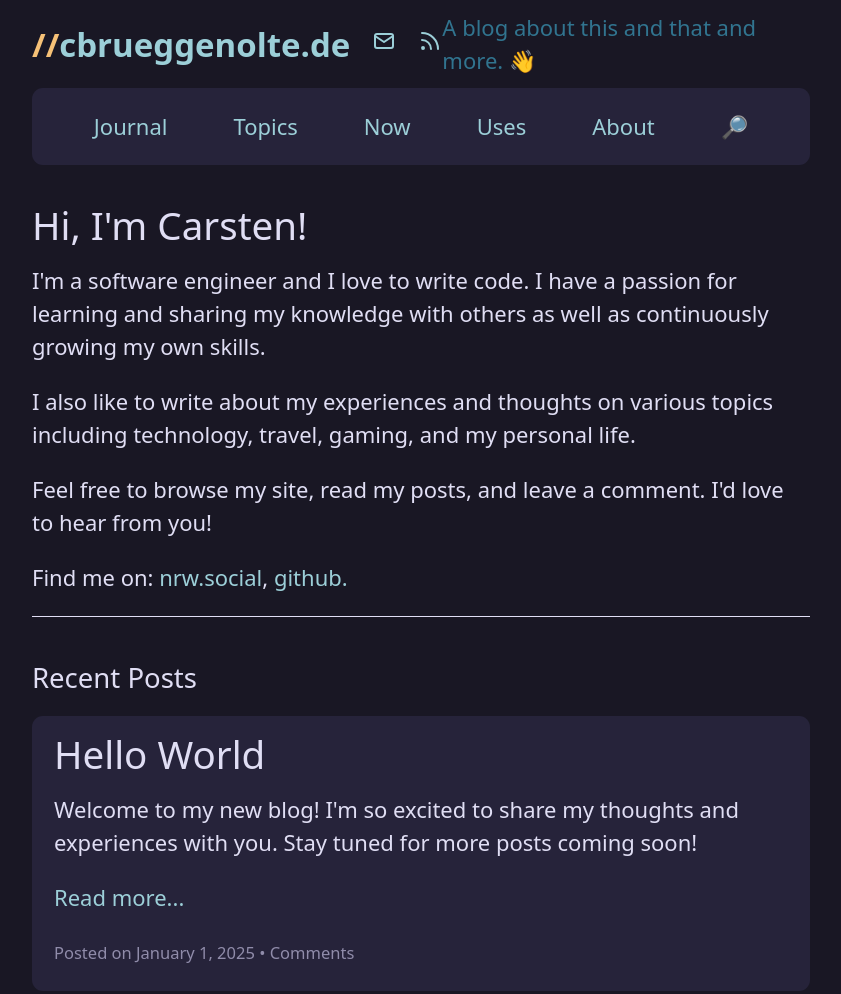
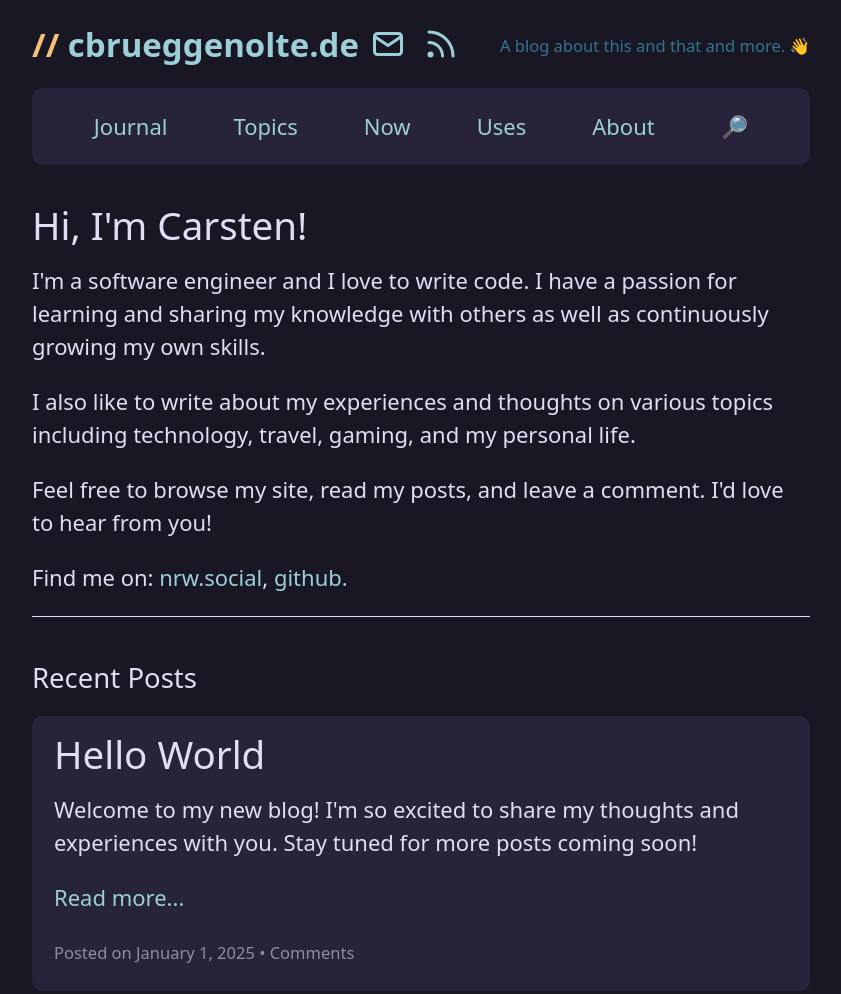
Before and after one commit to cblte/bootcamp2025-p1-assignment-v2, a plain HTML site: page index.html in a window 1280 px wide. Shown: the top 994 px of the page, without its empty margins (219-1060 px from the left). Drawn offline with Linux system fonts and the light colour scheme.

Commit message:
Refactor header structure and styles for improved layout and accessibility

```diff
--- a/index.html
+++ b/index.html
@@ -14,28 +14,39 @@
     <header>
         <div class="header-top">
             <div class="header-top-left">
+                <div class="site-title">
                     <a href="/">
-                    <div class="site-title">
                         <span>//</span>
                         cbrueggenolte.de
+                    </a>
                 </div>
-                </a>
-                <a href="mailto:mail@cbrueggenolte.de"><svg width="24" height="24" viewBox="0 0 24 24" fill="none"
-                        stroke="currentcolor" stroke-width="2" stroke-linecap="round" stroke-linejoin="round"
+                <ul class="social-icons">
+                    <li>
+                        <a href="mailto:mail@cbrueggenolte.de">
+                            <svg width="36" height="36" viewBox="0 0 24 24" fill="none" stroke="currentcolor"
+                                stroke-width="2" stroke-linecap="round" stroke-linejoin="round"
                                 class="icon icon-tabler icons-tabler-outline icon-tabler-mail">
                                 <path stroke="none" d="M0 0h24v24H0z" fill="none"></path>
                                 <path d="M3 7a2 2 0 012-2h14a2 2 0 012 2v10a2 2 0 01-2 2H5a2 2 0 01-2-2V7z"></path>
                                 <path d="M3 7l9 6 9-6"></path>
-                    </svg></a>
+                            </svg>
 
-                <a href="/rss/"><svg width="24" height="24" viewBox="0 0 24 24" fill="none" stroke="currentcolor"
+                        </a>
+                    </li>
+                    <li>
+                        <a href="/rss/">
+                            <svg width="36" height="36" viewBox="0 0 24 24" fill="none" stroke="currentcolor"
                                 stroke-width="2" stroke-linecap="round" stroke-linejoin="round"
                                 class="icon icon-tabler icons-tabler-outline icon-tabler-rss">
                                 <path stroke="none" d="M0 0h24v24H0z" fill="none"></path>
                                 <path d="M5 19m-1 0a1 1 0 102 0 1 1 0 10-2 0"></path>
                                 <path d="M4 4a16 16 0 0116 16"></path>
                                 <path d="M4 11a9 9 0 019 9"></path>
-                    </svg></a>
+                            </svg>
+
+                        </a>
+                    </li>
+                </ul>
             </div>
             <div class="header-top-right">
                 <span class="site-subtitle">A blog about this and that and more. 👋</span>
--- a/styles.css
+++ b/styles.css
@@ -69,13 +69,13 @@ header {
 
 .header-top-left {
     display: flex;
-    gap: 1rem;
     align-items: center;
+    align-content: baseline;
 }
 
 .site-title {
-    display: flex;
-    align-items: center;
+    display: inline;
+    white-space: nowrap;
     font-weight: bold;
     font-size: 1.5rem;
 }
@@ -88,7 +88,21 @@ header {
 .site-subtitle {
     color: #31748f;
     /* Subtitle color */
+    font-size: 0.75rem;
 }
+
+.social-icons {
+    display: inline;
+    list-style-type: none;
+    margin-left: 0.5rem;
+    max-height: 36px;
+}
+
+.social-icons li {
+    display: inline;
+    margin-right: 0.5rem;
+}
+
 
 header nav {
     background-color: #26233a;
@@ -133,7 +147,8 @@ main {
     /* Post background color */
     padding: 1rem;
     border-radius: 0.5rem;
-    margin-bottom: 1rem; /* Add space between posts */
+    margin-bottom: 1rem;
+    /* Add space between posts */
 }
 
 .post h2 a {
```
Lines whose indentation alone changed are shown as unchanged.
